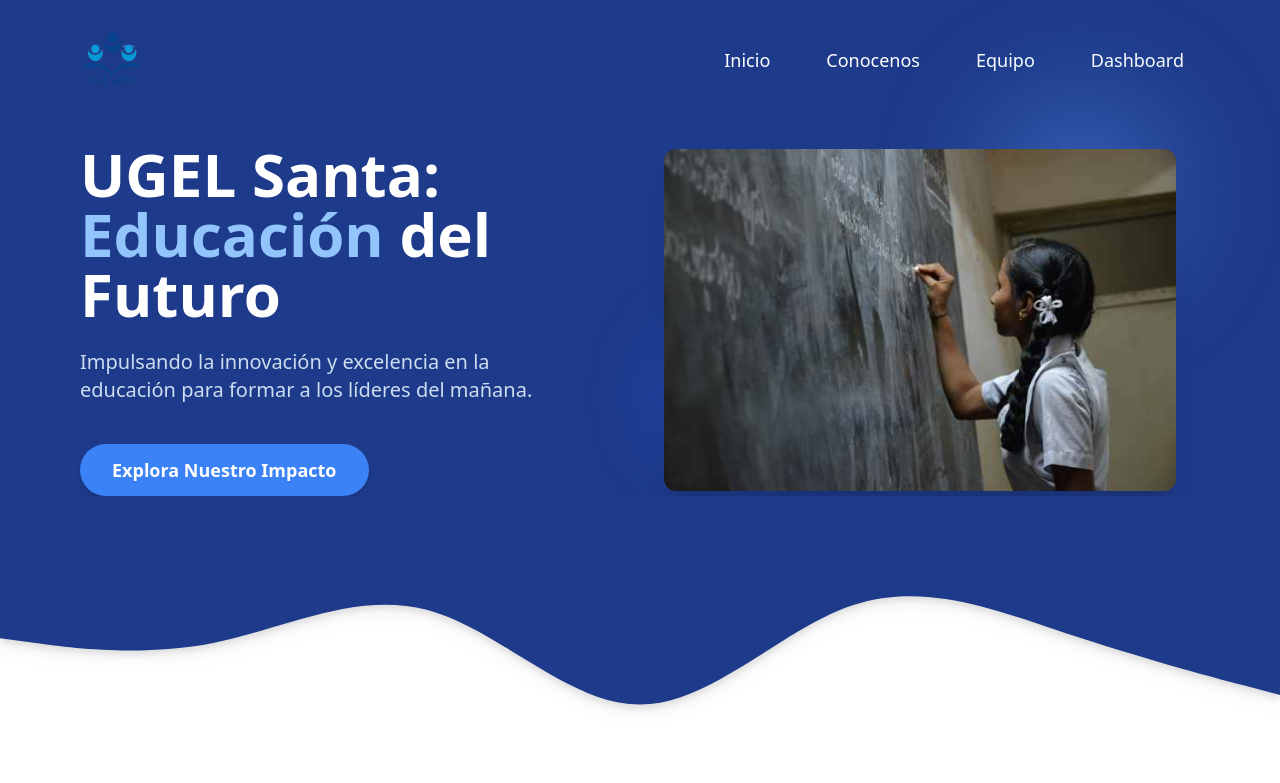
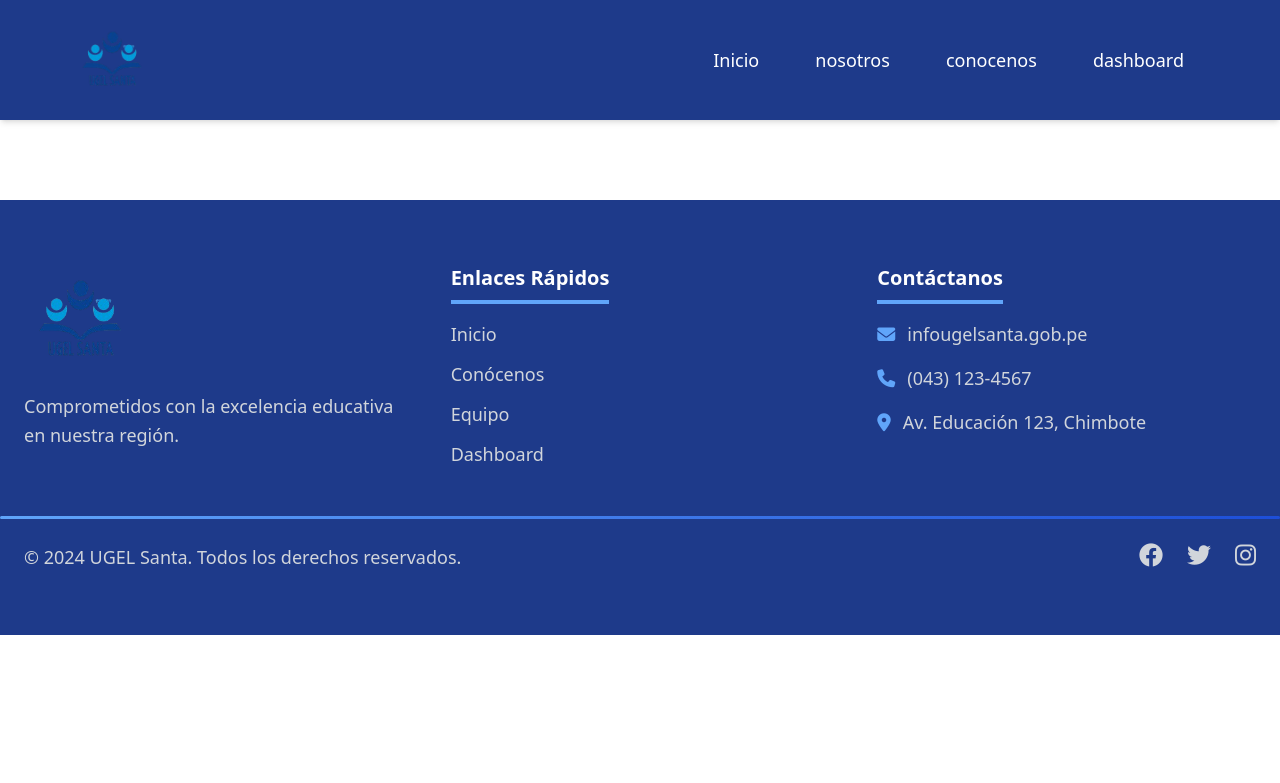
Before and after one commit to JoshRivas313/ProyectoUgel, an Angular app: page / in a window 1280 px wide. Shown: the top 783 px of the page. Built offline with nearby package versions, Linux system fonts and the light colour scheme.

Commit message:
Navegacion Construida

```diff
--- a/src/app/app.component.html
+++ b/src/app/app.component.html
@@ -1,6 +1,6 @@
 
 <app-nav-bar></app-nav-bar>
 
-<app-inicio></app-inicio>
+<router-outlet></router-outlet>
 
 <app-footer></app-footer>
--- a/src/app/app.routes.ts
+++ b/src/app/app.routes.ts
@@ -1,3 +1,15 @@
 import { Routes } from '@angular/router';
+import { InicioComponent } from './pages/inicio/inicio.component';
+import { NosotrosComponent } from './pages/nosotros/nosotros.component';
+import { ConocenosComponent } from './pages/conocenos/conocenos.component';
+import { DashboardComponent } from './pages/dashboard/dashboard.component';
 
-export const routes: Routes = [];
+export const routes: Routes = [
+
+  {path: 'inicio', component: InicioComponent},
+  {path: 'nosotros', component: NosotrosComponent},
+  {path: 'conocenos', component: ConocenosComponent},
+  {path: 'dashboard', component: DashboardComponent}
+
+
+];
--- a/src/app/nav-bar/nav-bar.component.ts
+++ b/src/app/nav-bar/nav-bar.component.ts
@@ -12,10 +12,10 @@
 export class NavBarComponent {
 
   NavItems = [
-    { name :'Inicio' , link: '/home' },
-    { name :'Conocenos' , link: '/about' },
-    { name :'Equipo' , link: '/services' },
-    { name :'Dashboard' , link: '/contact' },
+    { name :'Inicio' , link: '/inicio' },
+    { name :'nosotros' , link: '/nosotros' },
+    { name :'conocenos' , link: '/conocenos' },
+    { name :'dashboard' , link: '/dashboard' },
   ]
 
 
```
